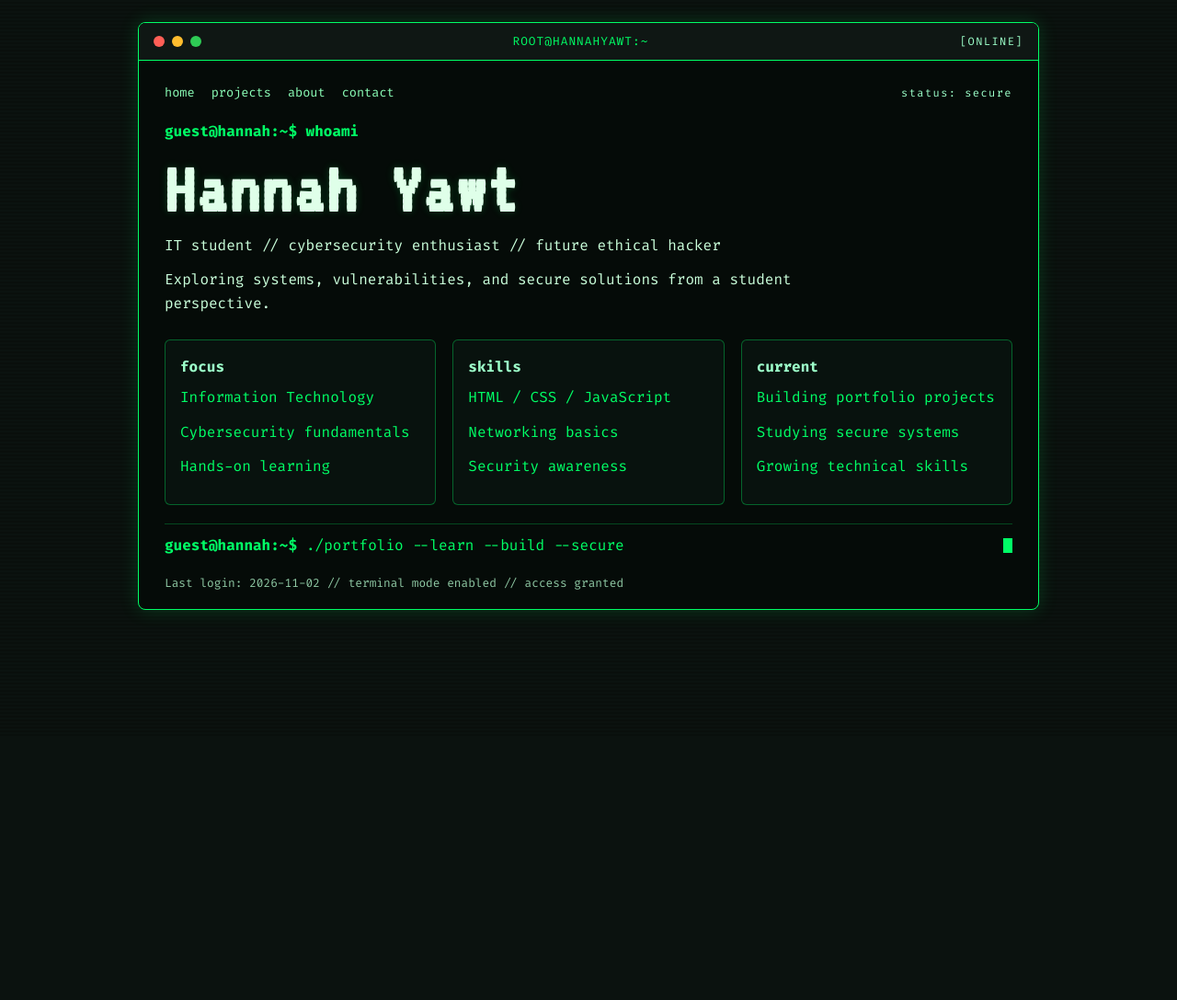
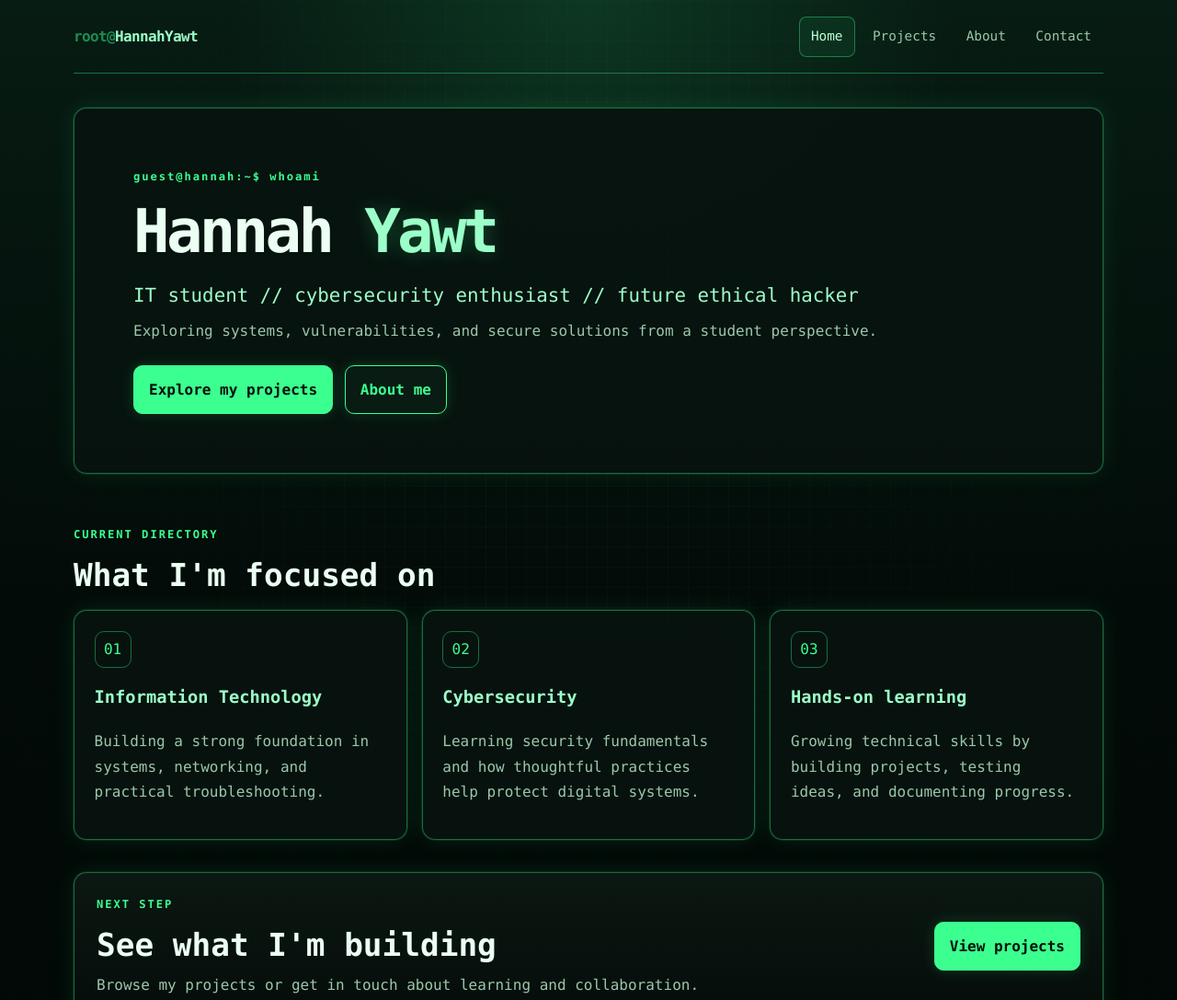
Before and after one commit to YawtDevelopment/matrix-cybersecurity-portfolio, a plain HTML site: page index.html in a window 1280 px wide. Shown: the top 1087 px of the page at 92% size. Before the commit the page ends 800 px from the top, so only its background shows below. Drawn offline with Linux system fonts and the light colour scheme.

Commit message:
Unify portfolio design and add accessible contact form

```diff
--- a/index.html
+++ b/index.html
@@ -3,308 +3,73 @@
 <head>
   <meta charset="UTF-8">
   <meta name="viewport" content="width=device-width, initial-scale=1.0">
+  <meta name="description" content="Hannah Yawt's cybersecurity and information technology portfolio.">
   <title>Hannah Yawt | Cybersecurity Portfolio</title>
-  <link rel="preconnect" href="https://fonts.googleapis.com">
-  <link rel="preconnect" href="https://fonts.gstatic.com" crossorigin>
-  <link href="https://fonts.googleapis.com/css2?family=Fira+Code:wght@400;500;700&family=VT323&display=swap" rel="stylesheet">
-
-  <style>
-    * {
-      box-sizing: border-box;
-      margin: 0;
-      padding: 0;
-    }
-
-    body {
-      background-color: #0b120f;
-      color: #00ff66;
-      font-family: 'Fira Code', 'Courier New', monospace;
-      line-height: 1.6;
-      padding: 24px;
-      min-height: 100vh;
-    }
-
-    .scanline {
-      position: fixed;
-      inset: 0;
-      pointer-events: none;
-      background: linear-gradient(
-        rgba(0, 0, 0, 0) 50%,
-        rgba(0, 0, 0, 0.22) 50%
-      );
-      background-size: 100% 4px;
-      opacity: 0.7;
-    }
-
-    .terminal-container {
-      position: relative;
-      max-width: 980px;
-      margin: 0 auto;
-      background: #050b08;
-      border: 1px solid #00ff66;
-      border-radius: 8px;
-      overflow: hidden;
-      box-shadow: 0 0 20px rgba(0, 255, 102, 0.18);
-    }
-
-    .terminal-header {
-      background: #0f1714;
-      border-bottom: 1px solid #00ff66;
-      padding: 10px 16px;
-      display: flex;
-      justify-content: space-between;
-      align-items: center;
-      font-size: 0.8rem;
-      letter-spacing: 0.08em;
-      text-transform: uppercase;
-    }
-
-    .terminal-buttons {
-      display: flex;
-      gap: 8px;
-      align-items: center;
-    }
-
-    .btn {
-      width: 12px;
-      height: 12px;
-      border-radius: 50%;
-      display: inline-block;
-    }
-
-    .btn-close { background: #ff5f56; }
-    .btn-min   { background: #ffbd2e; }
-    .btn-max   { background: #2ecb55; }
-
-    .terminal-body {
-      padding: 24px 28px 18px;
-    }
-
-    .topbar {
-      display: flex;
-      justify-content: space-between;
-      align-items: center;
-      gap: 12px;
-      margin-bottom: 18px;
-      flex-wrap: wrap;
-    }
-
-    .nav {
-      display: flex;
-      gap: 18px;
-      flex-wrap: wrap;
-    }
-
-    .nav a {
-      color: #8cffb8;
-      text-decoration: none;
-      font-size: 0.85rem;
-      transition: 0.2s ease;
-    }
-
-    .nav a:hover {
-      color: #d9ffe8;
-      text-shadow: 0 0 8px rgba(0, 255, 102, 0.5);
-    }
-
-    .status {
-      color: #9cffc9;
-      font-size: 0.75rem;
-      letter-spacing: 0.12em;
-    }
-
-    .prompt {
-      color: #00ff66;
-      font-weight: 700;
-    }
-
-    .muted {
-      color: #a2d0b3;
-    }
-
-    h1 {
-      font-family: 'VT323', monospace;
-      font-size: clamp(2.8rem, 7vw, 5rem);
-      line-height: 0.9;
-      letter-spacing: 0.04em;
-      margin: 14px 0 12px;
-      color: #dfffe9;
-      text-shadow: 0 0 10px rgba(0, 255, 102, 0.18);
-    }
-
-    h2 {
-      font-size: 1.1rem;
-      letter-spacing: 0.08em;
-      text-transform: uppercase;
-      color: #9cffc9;
-      margin-top: 18px;
-      margin-bottom: 10px;
-    }
-
-    p {
-      margin-bottom: 12px;
-    }
-
-    a {
-      color: #00d9ff;
-      text-decoration: none;
-    }
-
-    a:hover {
-      text-decoration: underline;
-      background: rgba(0, 217, 255, 0.08);
-    }
-
-    .hero-copy {
-      max-width: 760px;
-      font-size: 1rem;
-      color: #caffdb;
-    }
-
-    .terminal-grid {
-      display: grid;
-      grid-template-columns: repeat(auto-fit, minmax(220px, 1fr));
-      gap: 18px;
-      margin-top: 26px;
-    }
-
-    .panel {
-      background: rgba(10, 22, 17, 0.75);
-      border: 1px solid rgba(0, 255, 102, 0.35);
-      padding: 16px;
-      border-radius: 6px;
-      min-height: 150px;
-    }
-
-    .panel strong {
-      color: #9cffc9;
-      display: inline-block;
-      margin-bottom: 8px;
-    }
-
-    .command-line {
-      display: flex;
-      align-items: center;
-      gap: 10px;
-      margin-top: 20px;
-      padding-top: 10px;
-      border-top: 1px solid rgba(0, 255, 102, 0.25);
-      flex-wrap: wrap;
-    }
-
-    .terminal-input {
-      background: transparent;
-      border: none;
-      color: #00ff66;
-      font-family: inherit;
-      font-size: 1rem;
-      flex: 1;
-      min-width: 220px;
-      outline: none;
-    }
-
-    .cursor {
-      display: inline-block;
-      width: 10px;
-      height: 16px;
-      background: #00ff66;
-      animation: blink 1s infinite;
-      vertical-align: middle;
-    }
-
-    @keyframes blink {
-      0%, 49% { opacity: 1; }
-      50%, 100% { opacity: 0; }
-    }
-
-    .footer {
-      margin-top: 18px;
-      font-size: 0.8rem;
-      color: #8fc9a4;
-    }
-
-    @media (max-width: 640px) {
-      body {
-        padding: 14px;
-      }
-
-      .terminal-body {
-        padding: 18px 14px 16px;
-      }
-
-      .topbar {
-        align-items: flex-start;
-      }
-
-      .nav {
-        gap: 10px;
-      }
-    }
-  </style>
+  <link rel="stylesheet" href="style.css">
+  <script src="script.js" defer></script>
 </head>
 <body>
-  <div class="scanline"></div>
+  <div class="matrix-overlay" aria-hidden="true"></div>
+  <header class="site-header">
+    <a class="brand" href="index.html"><span class="prompt">root@</span>HannahYawt<span class="cursor" aria-hidden="true">_</span></a>
+    <button class="menu-toggle" id="menu-toggle" aria-controls="primary-nav" aria-expanded="false" aria-label="Toggle navigation">Menu</button>
+    <nav class="primary-nav" id="primary-nav" aria-label="Main navigation">
+      <a class="active" href="index.html" aria-current="page">Home</a>
+      <a href="projects.html">Projects</a>
+      <a href="about.html">About</a>
+      <a href="contact.html">Contact</a>
+    </nav>
+  </header>
 
-  <div class="terminal-container">
-    <div class="terminal-header">
-      <div class="terminal-buttons">
-        <span class="btn btn-close"></span>
-        <span class="btn btn-min"></span>
-        <span class="btn btn-max"></span>
+  <main class="container">
+    <section class="hero panel" aria-labelledby="intro-title">
+      <p class="eyebrow">guest@hannah:~$ whoami</p>
+      <h1 id="intro-title">Hannah <span class="neon">Yawt</span></h1>
+      <p class="hero-copy">IT student // cybersecurity enthusiast // future ethical hacker</p>
+      <p class="muted">Exploring systems, vulnerabilities, and secure solutions from a student perspective.</p>
+      <div class="hero-actions">
+        <a class="button" href="projects.html">Explore my projects</a>
+        <a class="button button-ghost" href="about.html">About me</a>
       </div>
-      <div>root@HannahYawt:~</div>
-      <div class="status">[ONLINE]</div>
-    </div>
+    </section>
 
-    <div class="terminal-body">
-      <div class="topbar">
-        <div class="nav">
-          <a href="index.html">home</a>
-          <a href="projects.html">projects</a>
-          <a href="about.html">about</a>
-          <a href="contact.html">contact</a>
-        </div>
-        <div class="status">status: secure</div>
+    <section class="section-block" aria-labelledby="focus-title">
+      <div class="section-heading">
+        <p class="eyebrow">CURRENT DIRECTORY</p>
+        <h2 id="focus-title">What I'm focused on</h2>
       </div>
+      <div class="card-grid">
+        <article class="feature-card panel">
+          <span class="card-icon" aria-hidden="true">01</span>
+          <h3>Information Technology</h3>
+          <p>Building a strong foundation in systems, networking, and practical troubleshooting.</p>
+        </article>
+        <article class="feature-card panel">
+          <span class="card-icon" aria-hidden="true">02</span>
+          <h3>Cybersecurity</h3>
+          <p>Learning security fundamentals and how thoughtful practices help protect digital systems.</p>
+        </article>
+        <article class="feature-card panel">
+          <span class="card-icon" aria-hidden="true">03</span>
+          <h3>Hands-on learning</h3>
+          <p>Growing technical skills by building projects, testing ideas, and documenting progress.</p>
+        </article>
+      </div>
+    </section>
 
-      <div class="prompt">guest@hannah:~$ whoami</div>
-      <h1>Hannah Yawt</h1>
-      <p class="hero-copy">IT student // cybersecurity enthusiast // future ethical hacker</p>
-      <p class="hero-copy">Exploring systems, vulnerabilities, and secure solutions from a student perspective.</p>
+    <section class="callout panel" aria-labelledby="next-title">
+      <div>
+        <p class="eyebrow">NEXT STEP</p>
+        <h2 id="next-title">See what I'm building</h2>
+        <p class="muted">Browse my projects or get in touch about learning and collaboration.</p>
+      </div>
+      <a class="button" href="projects.html">View projects</a>
+    </section>
+  </main>
 
-      <div class="terminal-grid">
-        <div class="panel">
-          <strong>focus</strong>
-          <p>Information Technology</p>
-          <p>Cybersecurity fundamentals</p>
-          <p>Hands-on learning</p>
-        </div>
-
-        <div class="panel">
-          <strong>skills</strong>
-          <p>HTML / CSS / JavaScript</p>
-          <p>Networking basics</p>
-          <p>Security awareness</p>
-        </div>
-
-        <div class="panel">
-          <strong>current</strong>
-          <p>Building portfolio projects</p>
-          <p>Studying secure systems</p>
-          <p>Growing technical skills</p>
-        </div>
-      </div>
-
-      <div class="command-line">
-        <span class="prompt">guest@hannah:~$</span>
-        <input class="terminal-input" type="text" value="./portfolio --learn --build --secure" readonly>
-        <span class="cursor" aria-hidden="true"></span>
-      </div>
-
-      <div class="footer">
-        Last login: 2026-11-02 // terminal mode enabled // access granted
-      </div>
-    </div>
-  </div>
+  <footer class="site-footer">
+    <p>© 2026 Hannah Yawt</p>
+    <p class="footer-status"><span class="status-dot" aria-hidden="true"></span> Learning. Building. Securing.</p>
+  </footer>
 </body>
 </html>
```
Also changed, not shown: contact-form.js (added, +52 -0 lines), contact.css (added, +39 -0 lines), contact.html (+41 -13 lines), 1 other file.
